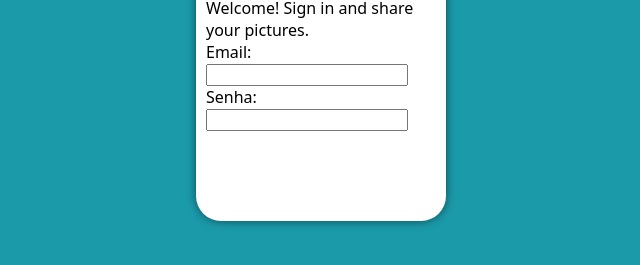
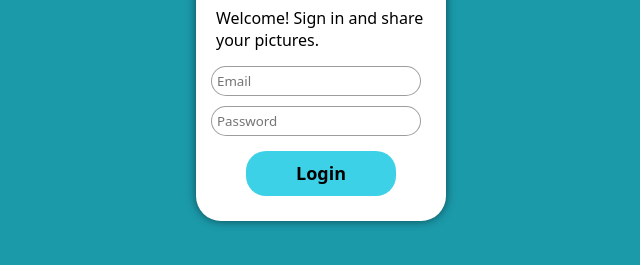
Before and after one commit to mendjoy/tela_login, a plain HTML site: page index.html in a window 1280 px wide. Shown: the part 429-694 px from the top of the page, without its empty margins (319-959 px from the left). Drawn offline with Linux system fonts and the light colour scheme.

Commit message:
arrumando

```diff
--- a/estilos/style.css
+++ b/estilos/style.css
@@ -51,3 +51,32 @@ section#login > div#form{
     padding: 10px;
     display: block;
 }
+p{
+    margin: 10px;
+}
+#iemail, #isenha {
+    padding: 5px;
+    margin: 5px;
+    border-radius: 20px;
+    border: 1px solid rgba(0, 0, 0, 0.384);
+}
+
+.button{
+    background-color: #3DD1E7;
+    border-radius: 20px;
+    border: none;
+    padding: 15px;
+    width: 150px;
+    margin:  10px auto;
+    display: flex;
+    position: relative;
+    justify-content: center;
+    cursor: pointer;
+    font-weight: bold;
+    font-size: 18px;
+    line-height: 15px;
+    }
+
+.button:hover{
+    background-color: #1b9aaa;
+}
--- a/index.html
+++ b/index.html
@@ -20,12 +20,13 @@
 
                 <form action="login.php" method="post">
                     <div>
-                        <label for="imail">Email:</label>
-                        <input type="email" name="" id="imail">
+                        <input type="email" name="email" id="iemail" placeholder="Email">
                     </div>
                     <div>
-                        <label for="isenha">Senha:</label>
-                        <input type="password" name="" id="isenha">
+                        <input type="password" name="senha" id="isenha" placeholder="Password">
+                    </div>
+                    <div>
+                        <input type="button" value="Login" class="button">
                     </div>
 
                 </form>
```
